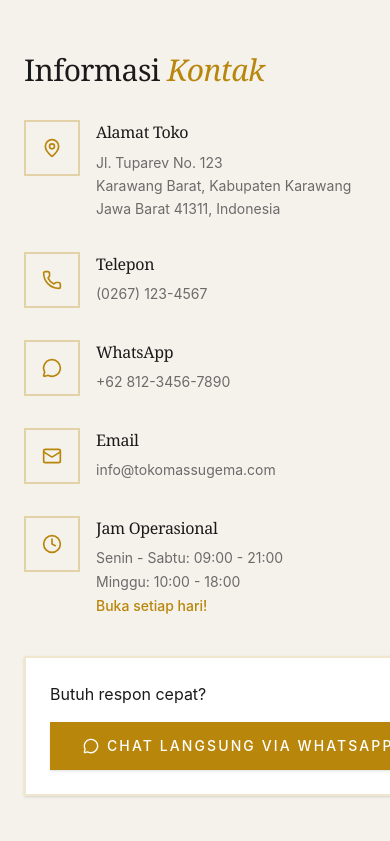
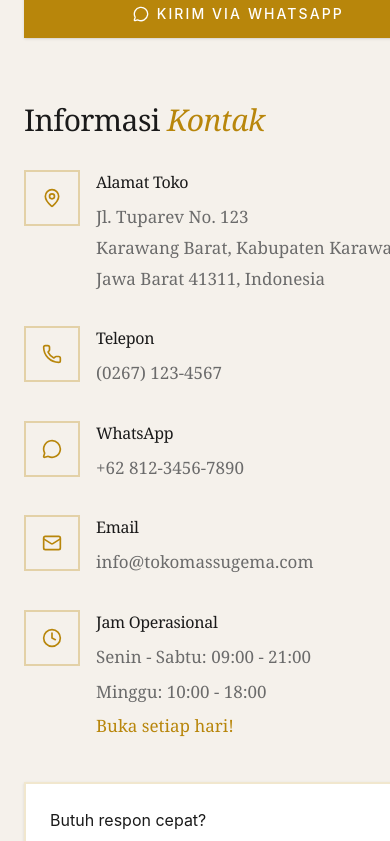
Before and after one commit to MelvinDY/SGM, a React (Vite) app in the folder toko-mas-sugema-react/: page /kontak in a window 390 px wide. Shown: the part 1156-1997 px from the top of the page. Built offline with nearby package versions, Linux system fonts and the light colour scheme.

Commit message:
Replace emojis with icons and add elegant typography for paragraphs

```diff
--- a/toko-mas-sugema-react/src/components/HeroSection.tsx
+++ b/toko-mas-sugema-react/src/components/HeroSection.tsx
@@ -149,7 +149,7 @@ export function HeroSection() {
         {/* Subtitle */}
         <motion.p
           variants={itemVariants}
-          className="text-warm-gray max-w-xl mx-auto mb-12 text-sm md:text-base leading-relaxed font-body"
+          className="text-warm-gray max-w-xl mx-auto mb-12 text-elegant"
         >
           Temukan koleksi perhiasan emas eksklusif dengan kualitas terbaik.
           Setiap karya dirancang untuk menemani momen berharga Anda.
--- a/toko-mas-sugema-react/src/components/layout/Footer.tsx
+++ b/toko-mas-sugema-react/src/components/layout/Footer.tsx
@@ -1,5 +1,5 @@
 import { Link } from 'react-router-dom'
-import { Facebook, Instagram, MessageCircle, Diamond } from 'lucide-react'
+import { Facebook, Instagram, MessageCircle, Diamond, MapPin, Phone } from 'lucide-react'
 
 const menuLinks = [
   { href: '/', label: 'Beranda' },
@@ -33,7 +33,7 @@ export function Footer() {
                 Sugema
               </span>
             </Link>
-            <p className="text-sm text-warm-gray leading-relaxed mb-6">
+            <p className="text-elegant text-warm-gray mb-6">
               Pusat perhiasan emas berkualitas tinggi di Karawang.
               Melayani dengan kepercayaan sejak 1990.
             </p>
@@ -105,16 +105,16 @@ export function Footer() {
               Kontak
             </h4>
             <ul className="space-y-3 text-sm text-warm-gray">
-              <li className="flex gap-3">
-                <span className="text-gold">📍</span>
+              <li className="flex gap-3 items-start">
+                <MapPin className="w-4 h-4 text-gold flex-shrink-0 mt-0.5" />
                 <span>Jl. Tuparev No. 123, Karawang</span>
               </li>
-              <li className="flex gap-3">
-                <span className="text-gold">📞</span>
+              <li className="flex gap-3 items-start">
+                <Phone className="w-4 h-4 text-gold flex-shrink-0 mt-0.5" />
                 <span>(0267) 123-4567</span>
               </li>
-              <li className="flex gap-3">
-                <span className="text-gold">💬</span>
+              <li className="flex gap-3 items-start">
+                <MessageCircle className="w-4 h-4 text-gold flex-shrink-0 mt-0.5" />
                 <span>+62 812-3456-7890</span>
               </li>
             </ul>
--- a/toko-mas-sugema-react/src/index.css
+++ b/toko-mas-sugema-react/src/index.css
@@ -197,6 +197,14 @@
     color: var(--color-warm-gray);
   }
 
+  /* Elegant paragraph text */
+  .text-elegant {
+    font-family: var(--font-family-accent);
+    font-weight: 500;
+    font-size: 1.0625rem;
+    line-height: 1.8;
+  }
+
   /* Borders */
   .border-cream {
     border-color: var(--color-border-light);
--- a/toko-mas-sugema-react/src/pages/AboutPage.tsx
+++ b/toko-mas-sugema-react/src/pages/AboutPage.tsx
@@ -61,7 +61,7 @@ export function AboutPage() {
             <h1 className="font-display text-5xl md:text-6xl text-charcoal mb-6">
               Cerita <span className="text-gold italic font-accent">Kami</span>
             </h1>
-            <p className="text-warm-gray max-w-xl mx-auto">
+            <p className="text-warm-gray max-w-xl mx-auto text-elegant">
               Lebih dari tiga dekade melayani masyarakat Karawang dengan perhiasan
               emas berkualitas tinggi dan pelayanan terpercaya.
             </p>
@@ -95,7 +95,7 @@ export function AboutPage() {
                 Warisan Kepercayaan
                 <span className="block text-gold italic font-accent">Turun-Temurun</span>
               </h2>
-              <div className="space-y-4 text-warm-gray leading-relaxed">
+              <div className="space-y-4 text-warm-gray text-elegant">
                 <p>
                   Toko Mas Sugema didirikan pada tahun 1990 oleh Bapak Sugema, seorang
                   pengrajin emas berpengalaman yang memiliki visi untuk menyediakan
@@ -174,7 +174,7 @@ export function AboutPage() {
                   <h3 className="font-display text-xl text-charcoal mb-2">
                     {milestone.title}
                   </h3>
-                  <p className="text-warm-gray">
+                  <p className="text-warm-gray text-elegant">
                     {milestone.description}
                   </p>
                 </div>
--- a/toko-mas-sugema-react/src/pages/ContactPage.tsx
+++ b/toko-mas-sugema-react/src/pages/ContactPage.tsx
@@ -35,7 +35,7 @@ export function ContactPage() {
             <h1 className="font-display text-5xl md:text-6xl text-charcoal mb-6">
               Mari <span className="text-gold italic font-accent">Berkomunikasi</span>
             </h1>
-            <p className="text-warm-gray max-w-xl mx-auto">
+            <p className="text-warm-gray max-w-xl mx-auto text-elegant">
               Kami siap membantu Anda menemukan perhiasan impian. Hubungi kami
               untuk konsultasi atau kunjungi toko kami langsung.
             </p>
@@ -143,7 +143,7 @@ export function ContactPage() {
                   </div>
                   <div>
                     <h4 className="text-charcoal font-medium mb-2">Alamat Toko</h4>
-                    <p className="text-sm text-warm-gray leading-relaxed">
+                    <p className="text-elegant text-warm-gray">
                       Jl. Tuparev No. 123<br />
                       Karawang Barat, Kabupaten Karawang<br />
                       Jawa Barat 41311, Indonesia
@@ -157,7 +157,7 @@ export function ContactPage() {
                   </div>
                   <div>
                     <h4 className="text-charcoal font-medium mb-2">Telepon</h4>
-                    <p className="text-sm text-warm-gray">
+                    <p className="text-elegant text-warm-gray">
                       <a href="tel:+622671234567" className="hover:text-gold transition-colors">
                         (0267) 123-4567
                       </a>
@@ -171,7 +171,7 @@ export function ContactPage() {
                   </div>
                   <div>
                     <h4 className="text-charcoal font-medium mb-2">WhatsApp</h4>
-                    <p className="text-sm text-warm-gray">
+                    <p className="text-elegant text-warm-gray">
                       <a
                         href="https://wa.me/6281234567890"
                         target="_blank"
@@ -190,7 +190,7 @@ export function ContactPage() {
                   </div>
                   <div>
                     <h4 className="text-charcoal font-medium mb-2">Email</h4>
-                    <p className="text-sm text-warm-gray">
+                    <p className="text-elegant text-warm-gray">
                       <a href="mailto:info@tokomassugema.com" className="hover:text-gold transition-colors">
                         info@tokomassugema.com
                       </a>
@@ -204,7 +204,7 @@ export function ContactPage() {
                   </div>
                   <div>
                     <h4 className="text-charcoal font-medium mb-2">Jam Operasional</h4>
-                    <div className="text-sm text-warm-gray space-y-1">
+                    <div className="text-elegant text-warm-gray space-y-1">
                       <p>Senin - Sabtu: 09:00 - 21:00</p>
                       <p>Minggu: 10:00 - 18:00</p>
                       <p className="text-gold font-medium">Buka setiap hari!</p>
@@ -254,7 +254,7 @@ export function ContactPage() {
           <h2 className="font-display text-4xl text-white mb-4">
             Kunjungi Toko Kami
           </h2>
-          <p className="text-white/80 max-w-lg mx-auto mb-8">
+          <p className="text-white/80 max-w-lg mx-auto mb-8 font-accent text-lg">
             Kami menantikan kedatangan Anda di Toko Mas Sugema.
             Tim kami siap membantu menemukan perhiasan sempurna untuk Anda.
           </p>
--- a/toko-mas-sugema-react/src/pages/HomePage.tsx
+++ b/toko-mas-sugema-react/src/pages/HomePage.tsx
@@ -128,14 +128,14 @@ export function HomePage() {
               </motion.h2>
               <motion.p
                 variants={fadeInUp}
-                className="text-warm-gray leading-relaxed mb-6"
+                className="text-warm-gray text-elegant mb-6"
               >
                 Toko Mas Sugema telah melayani masyarakat Karawang selama lebih dari tiga dekade.
                 Kami berkomitmen menyediakan perhiasan emas dengan kualitas terbaik dan keaslian terjamin.
               </motion.p>
               <motion.p
                 variants={fadeInUp}
-                className="text-warm-gray text-sm leading-relaxed mb-8"
+                className="text-warm-gray text-elegant mb-8"
               >
                 Dengan pengalaman turun-temurun dalam industri perhiasan, kami memahami bahwa
                 setiap perhiasan memiliki makna tersendiri bagi pemiliknya. Itulah mengapa kami
@@ -327,7 +327,7 @@ export function HomePage() {
                       <Star key={i} className="w-4 h-4 text-gold fill-gold" />
                     ))}
                   </div>
-                  <p className="text-warm-gray text-sm leading-relaxed mb-6 italic">
+                  <p className="text-warm-gray text-elegant mb-6 italic">
                     "{testimonial.content}"
                   </p>
                   <div>
@@ -371,7 +371,7 @@ export function HomePage() {
                   </div>
                   <div>
                     <h4 className="text-charcoal font-medium mb-1">Alamat</h4>
-                    <p className="text-sm text-warm-gray">
+                    <p className="text-elegant text-warm-gray">
                       Jl. Tuparev No. 123, Karawang Barat,<br />
                       Kabupaten Karawang, Jawa Barat 41311
                     </p>
@@ -384,7 +384,7 @@ export function HomePage() {
                   </div>
                   <div>
                     <h4 className="text-charcoal font-medium mb-1">Telepon</h4>
-                    <p className="text-sm text-warm-gray">
+                    <p className="text-elegant text-warm-gray">
                       (0267) 123-4567<br />
                       +62 812-3456-7890
                     </p>
@@ -397,7 +397,7 @@ export function HomePage() {
                   </div>
                   <div>
                     <h4 className="text-charcoal font-medium mb-1">Jam Operasional</h4>
-                    <p className="text-sm text-warm-gray">
+                    <p className="text-elegant text-warm-gray">
                       Senin - Sabtu: 09:00 - 21:00<br />
                       Minggu: 10:00 - 18:00
                     </p>
```
